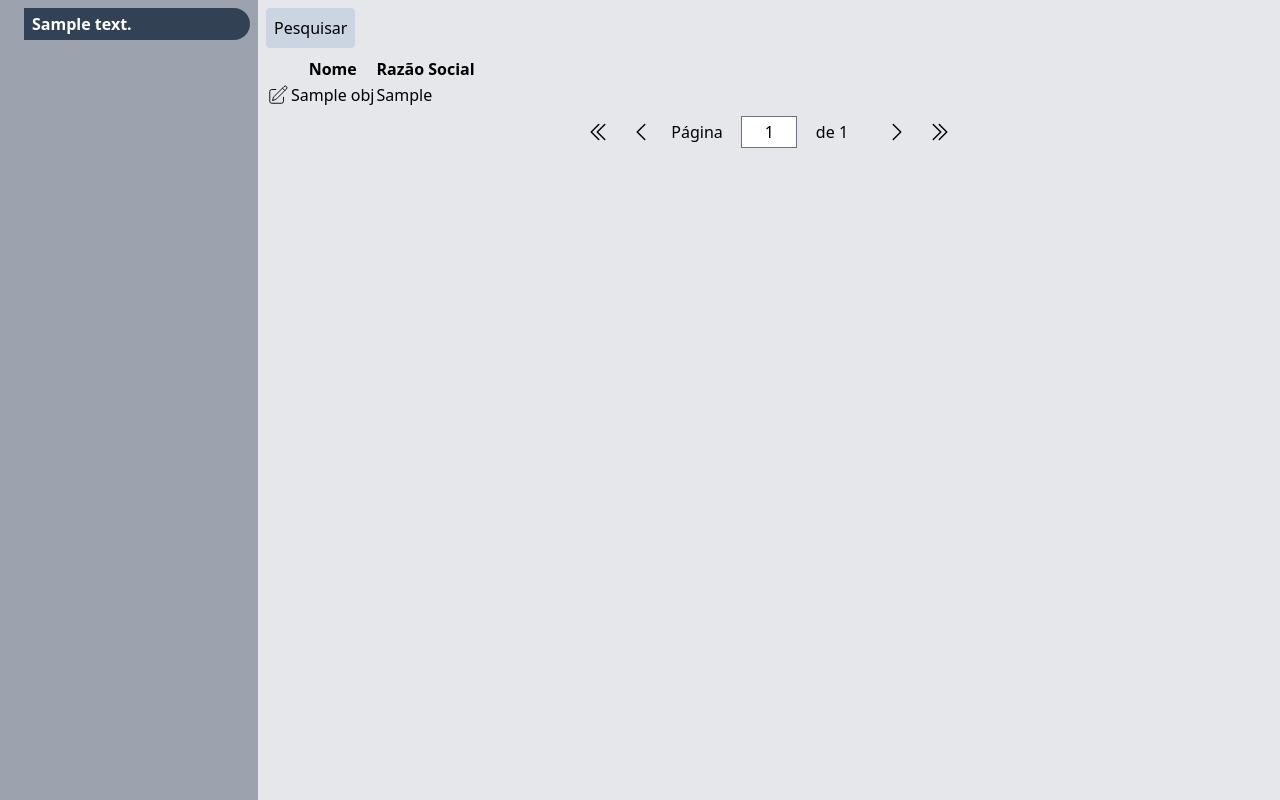
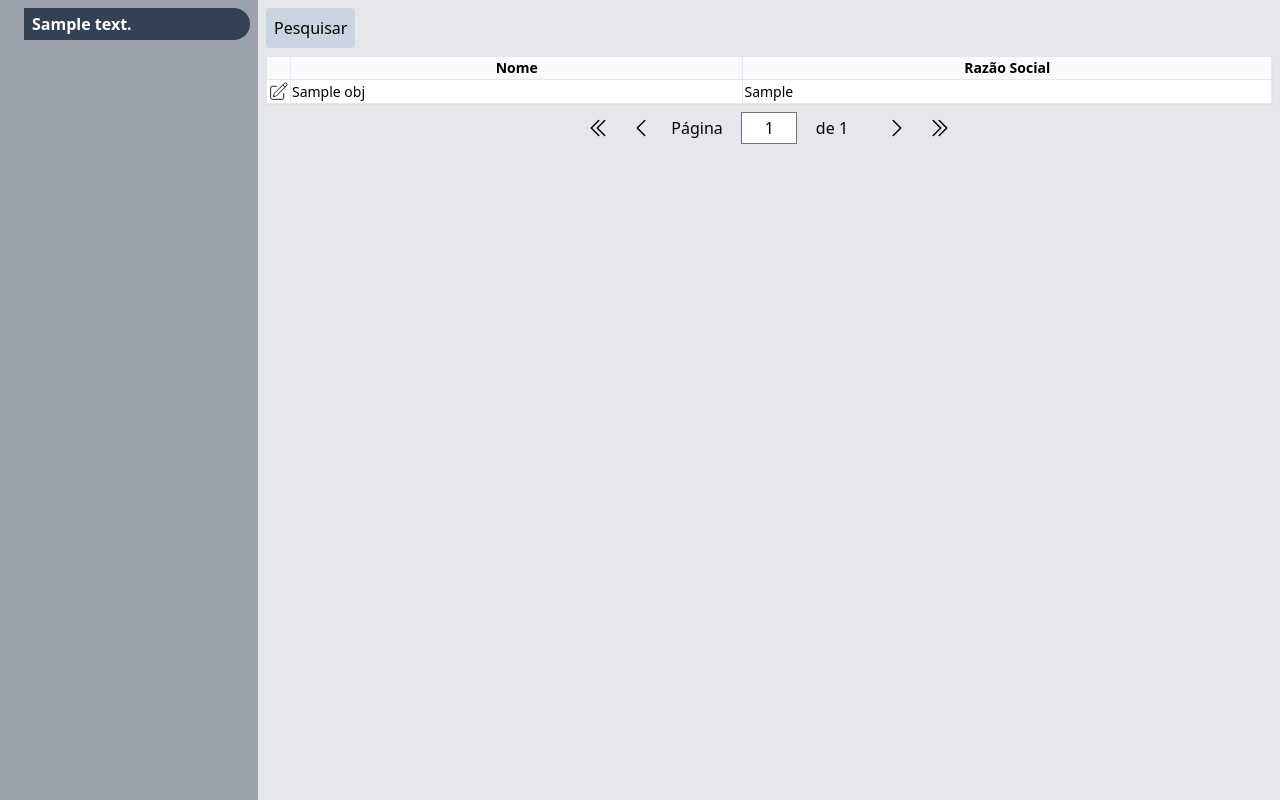
Before and after one commit to augustomonoo/arquivo, a Django app: template arquivo/templates/arquivo/cliente/listar.html in a window 1280 px wide. Run offline with Django 3.2, Linux system fonts and the light colour scheme; the template is opened without the code that fills it: most values are stand-ins (such as "Sample title", 1, 10 or a date in 2020); style sheets or scripts are compiled from the project's sources; some libraries are stand-ins or nearby versions.

Commit message:
Adicionadas algumas classes para a tabela de clientes

```diff
--- a/arquivo/templates/arquivo/cliente/listar.html
+++ b/arquivo/templates/arquivo/cliente/listar.html
@@ -5,18 +5,18 @@
         {% include "arquivo/components/form.html" with labels=False %}
         {% include "arquivo/components/button.html" with type="submit" text="Pesquisar" %}
     </form>
-    <table>
-        <thead>
+    <table class="border-collapse w-full border border-slate-400 dark:border-slate-500 bg-white dark:bg-slate-800 text-sm shadow-sm">
+        <thead class="bg-slate-50 dark:bg-slate-700">
             <tr>
-                <th class="w-6"></th>
-                <th>Nome</th>
-                <th>Razão Social</th>
+                <th class="border w-6"></th>
+                <th class="border">Nome</th>
+                <th class="border">Razão Social</th>
             </tr>
         </thead>
         <tbody>
             {% for obj in object_list %}
-                <tr>
-                    <td>
+                <tr class="border">
+                    <td class="border">
                         <a href="{{ obj.get_detalhe_url }}" class="flex w-auto h-auto">
                             <svg xmlns="http://www.w3.org/2000/svg"
                                  fill="none"
@@ -29,8 +29,8 @@
                             </svg>
                         </a>
                     </td>
-                    <td>{{ obj.nome|default:"---" }}</td>
-                    <td>{{ obj.razao_social|default:"---" }}</td>
+                    <td class="border">{{ obj.nome|default:"---" }}</td>
+                    <td class="border">{{ obj.razao_social|default:"---" }}</td>
                 </tr>
             {% endfor %}
         </tbody>
```
